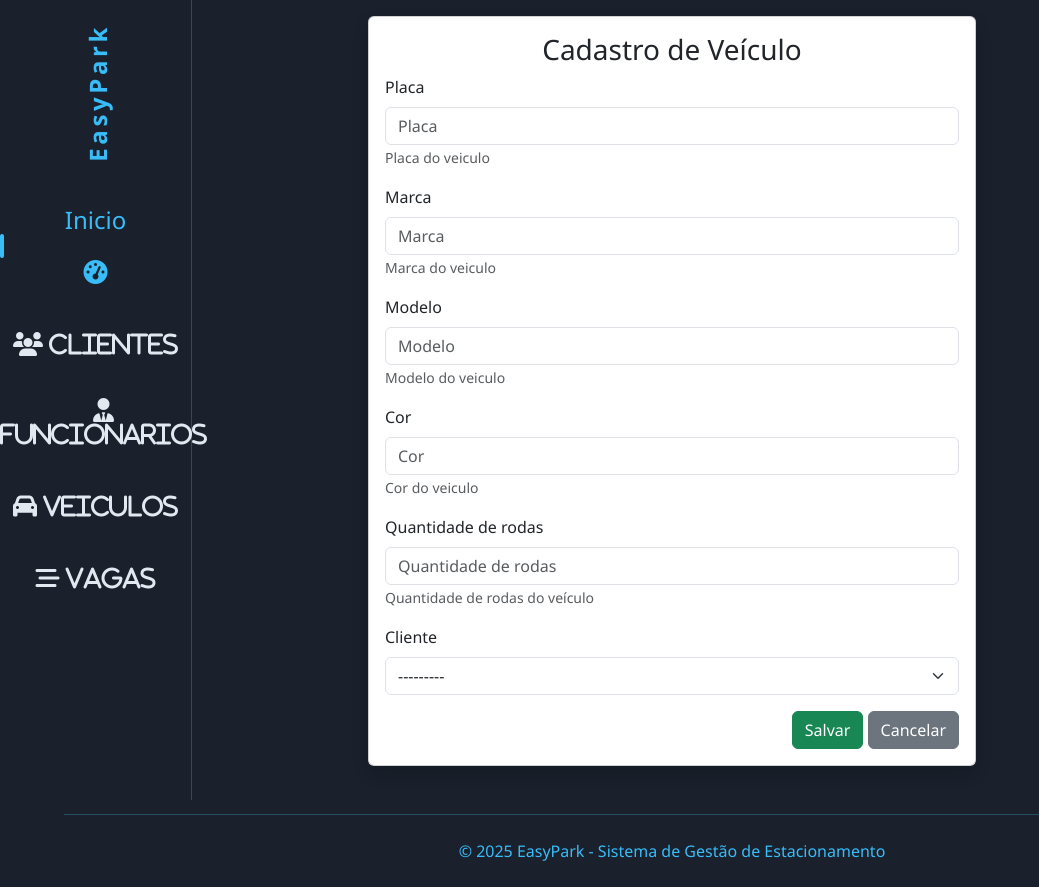
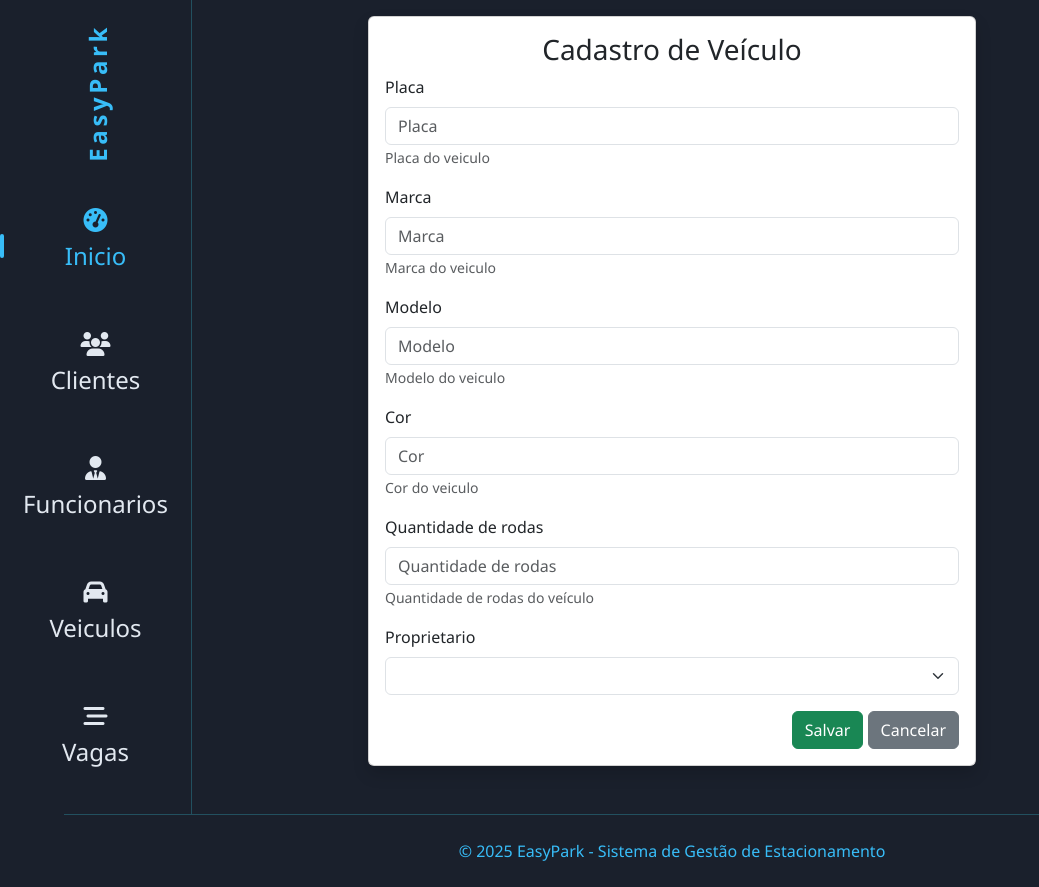
Before and after one commit to piovesannatanael/GESTO-Sistema_de_gestao_de_estacionamento, a Django app: page /veiculos/adicionar in a window 1280 px wide. Shown: the whole page, without its empty margins (0-1039 px from the left). Run offline with Django 5.2, Linux system fonts and the light colour scheme; data that the repository does not hold is empty; some libraries are stand-ins or nearby versions.

Commit message:
CRUDs completos

```diff
--- a/clientes/views.py
+++ b/clientes/views.py
@@ -1,5 +1,6 @@
 from itertools import chain
-
+from django.shortcuts import render
+from django.core.paginator import Paginator
 from django.contrib import messages
 from django.contrib.messages.views import SuccessMessageMixin
 from django.core.paginator import Paginator
@@ -91,8 +92,7 @@ class ClientePJDeleteView(SuccessMessageMixin, DeleteView):
     success_message = 'Empresa cliente excluída com sucesso!'
 
 
-from django.shortcuts import render
-from django.core.paginator import Paginator
+
 
 
 def ClientesView(request):
--- a/funcionarios/templates/funcionario_form.html
+++ b/funcionarios/templates/funcionario_form.html
@@ -1,7 +1,7 @@
 {% extends 'principal.html' %}
 {% load django_bootstrap5 %}
 {% block content %}
-    <div class="card shadow m-3 col-md-6 mx-auto">
+    <div id="dados" class="card shadow m-3 col-md-6 mx-auto">
         <div class="card-body">
             <div class="row">
                 <h3 class="text-center">Cadastro de funcionário</h3>
--- a/funcionarios/templates/funcionarios.html
+++ b/funcionarios/templates/funcionarios.html
@@ -37,7 +37,7 @@
                                             {{ funcionario.nome }} </a>
                                         </td>
                                         <td> {{ funcionario.fone }} </td>
-                                        <td> {{ funcionario.email }} </td>
+                                        <td> {{ funcionario.funcao }} </td>
                                         <td style="text-align: center">
                                             <a href="{% url 'funcionario_editar' funcionario.pk %}">
                                                 <span class="icon">
--- a/home/templates/head.html
+++ b/home/templates/head.html
@@ -56,9 +56,10 @@
      }
     #sidebar:hover{
     width: 15%;
-    transition: all 0.7s;
+    transition: all 0.3s;
     }
     #sidebar:hover p{
+    transition: all 2s;
     visibility: visible
     }
 
--- a/home/templates/principal.html
+++ b/home/templates/principal.html
@@ -12,28 +12,30 @@
     <div class="logo" aria-label="Logo Garagem Noturna">EasyPark</div>
     <ul class="nav flex-column" role="menu" aria-label="Navegação principal">
       <li class="nav-item" role="none">
-        <a href="{% url 'index' %}" class="nav-link active" role="menuitem" aria-current="page" title="Dashboard"><p>Inicio</p>
+        <a href="{% url 'index' %}" class="nav-link active" role="menuitem" aria-current="page" title="Dashboard">
           <i class="fas fa-tachometer-alt" aria-hidden="true"> </i>
+          <p>Inicio</p>
         </a>
       </li>
       <li class="nav-item" role="none">
         <a href="{% url 'clientes' %}" class="nav-link" role="menuitem" title="Clientes">
-          <i class="fas fa-users" aria-hidden="true"> Clientes</i>
+          <i class="fas fa-users" aria-hidden="true"> </i><p>Clientes</p>
+
         </a>
       </li>
       <li class="nav-item" role="none">
         <a href="{% url 'funcionarios' %}" class="nav-link" role="menuitem" title="Funcionários">
-          <i class="fas fa-user-tie" aria-hidden="true"> Funcionarios</i>
+          <i class="fas fa-user-tie" aria-hidden="true"></i><p>Funcionarios</p>
         </a>
       </li>
       <li class="nav-item" role="none">
         <a href="{% url 'veiculos' %}" class="nav-link" role="menuitem" title="Veículos">
-          <i class="fas fa-car" aria-hidden="true"> Veiculos</i>
+          <i class="fas fa-car" aria-hidden="true"></i><p>Veiculos</p>
         </a>
       </li>
       <li class="nav-item" role="none">
         <a href="{% url 'vagas' %}" class="nav-link" role="menuitem" title="Estadas">
-          <i class="fas fa-stream" aria-hidden="true"> Vagas</i>
+          <i class="fas fa-stream" aria-hidden="true"></i><p>Vagas</p>
         </a>
       </li>
     </ul>
--- a/home/templates/registros.html
+++ b/home/templates/registros.html
@@ -32,7 +32,7 @@
     </section>
 
     <section id="chart-container" aria-label="Gráfico de fluxo de veículos por hora">
-      <h2>Fluxo de Veículos por Hora</h2>
+      <h2>Fluxo de Veículos </h2>
       <canvas id="vehiclesFlowChart" role="img" aria-describedby="chart-desc"></canvas>
-      <p id="chart-desc" class="visually-hidden">Gráfico de barras mostrando o número de veículos que entraram no estacionamento por hora, das 6h às 23h.</p>
+      <p id="chart-desc" class="visually-hidden">Gráfico mostrando o número de veículos que entraram no estacionamento.</p>
     </section>
--- a/veiculos/forms.py
+++ b/veiculos/forms.py
@@ -1,3 +1,5 @@
+from itertools import chain
+
 from django import forms
 from django.contrib.contenttypes.models import ContentType
 
@@ -6,40 +8,46 @@ from veiculos.models import Veiculo
 
 
 class VeiculoModelForm(forms.ModelForm):
-    cliente = forms.ChoiceField(label='Cliente', required=True)
+    cliente_choice = forms.ChoiceField(label='Proprietario', required=True)
 
     class Meta:
         model = Veiculo
-        fields = ['placa', 'marca', 'modelo', 'cor', 'qtd_rodas']
+        fields = ['placa', 'marca', 'modelo', 'cor', 'qtd_rodas', 'cliente_choice']
 
     def __init__(self, *args, **kwargs):
         super().__init__(*args, **kwargs)
+        clientes = chain(
+            [(f"clientepf_{pf.id}", f"{pf.nome} (PF)") for pf in ClientePF.objects.all()],
+            [(f"clientepj_{pj.id}", f"{pj.empresa} (PJ)") for pj in ClientePJ.objects.all()],
+        )
+        self.fields['cliente_choice'].choices = list(clientes)
 
-        clientes_pf = ClientePF.objects.all()
-        clientes_pj = ClientePJ.objects.all()
-        choices = [('', '---------')]
+        if self.instance and self.instance.pk and self.instance.cliente:
+            cliente_obj = self.instance.cliente
+            content_type = ContentType.objects.get_for_model(cliente_obj)
+            if content_type.model == 'clientepf':
+                self.fields['cliente_choice'].initial = f'clientepf_{cliente_obj.id}'
+            else:
+                self.fields['cliente_choice'].initial = f'clientepj_{cliente_obj.id}'
 
-        for cliente in clientes_pf:
-            ct = ContentType.objects.get_for_model(cliente)
-            choices.append((f'{ct.id}-{cliente.id}', f'{cliente.nome} (PF)'))
 
-        for cliente in clientes_pj:
-            ct = ContentType.objects.get_for_model(cliente)
-            choices.append((f'{ct.id}-{cliente.id}', f'{cliente.nome} (PJ)'))
-
-        self.fields['cliente'].choices = choices
-
-        # mantem o cliente na edição
-        if self.instance and self.instance.pk and self.instance.cliente:
-            ct = ContentType.objects.get_for_model(self.instance.cliente)
-            self.fields['cliente'].initial = f'{ct.id}-{self.instance.cliente.id}'
-
-    def save(self, commit=True):
-        cliente_data = self.cleaned_data['cliente'].split('-')
-        content_type_id = int(cliente_data[0])
-        object_id = int(cliente_data[1])
-
-        self.instance.content_type_id = content_type_id
-        self.instance.object_id = object_id
-
-        return super().save(commit)
+        # super().__init__(*args, **kwargs)
+        #
+        # clientes_pf = ClientePF.objects.all()
+        # clientes_pj = ClientePJ.objects.all()
+        # choices = [('', '---------')]
+        #
+        # for cliente in clientes_pf:
+        #     ct = ContentType.objects.get_for_model(cliente)
+        #     choices.append((f'{ct.id}-{cliente.id}', f'{cliente.nome} (PF)'))
+        #
+        # for cliente in clientes_pj:
+        #     ct = ContentType.objects.get_for_model(cliente)
+        #     choices.append((f'{ct.id}-{cliente.id}', f'{cliente.nome} (PJ)'))
+        #
+        # self.fields['cliente'].choices = choices
+        #
+        # # mantem o cliente na edição
+        # if self.instance and self.instance.pk and self.instance.cliente:
+        #     ct = ContentType.objects.get_for_model(self.instance.cliente)
+        #     self.fields['cliente'].initial = f'{ct.id}-{self.instance.cliente.id}'
--- a/veiculos/templates/veiculos.html
+++ b/veiculos/templates/veiculos.html
@@ -49,7 +49,7 @@
                                                 <button type="button" class="btn-close" data-bs-dismiss="modal" aria-label="Close"></button>
                                             </div>
                                             <div class="modal-body">
-                                                <h6><strong>Dono:</strong> {{ veiculo.cliente.nome }}</h6>
+                                                <h6><strong>Dono:</strong> {{ veiculo.cliente_choice.nome }}</h6>
 
                                                 {% if veiculo.cliente.cpf %}
                                                     <p><strong>CPF:</strong> {{ veiculo.cliente.cpf }}</p>
--- a/veiculos/views.py
+++ b/veiculos/views.py
@@ -19,55 +19,38 @@ class VeiculosView(ListView):
         buscar = self.request.GET.get('buscar')
         qs = super(VeiculosView, self).get_queryset()
         if buscar:
-            qs = qs.filter(nome__icontains=buscar)
+            qs = qs.filter(placa__icontains=buscar)
 
         if qs.count() > 0:
             paginator = Paginator(qs, 1)
             listagem = paginator.get_page(self.request.GET.get('page'))
             return listagem
         else:
-            return messages.info(self.request, 'Nenhum produto cadastrado!')
+            return messages.info(self.request, 'Nenhum veiculo cadastrado!')
 
 
 class VeiculoAddView(SuccessMessageMixin, CreateView):
     model = Veiculo
-    form_class = VeiculoModelForm  # Use o formulário customizado
-    template_name = 'veiculo_form.html' # Troque pelo nome do seu template
-    success_url = reverse_lazy('veiculos') # Troque pela URL de sucesso
+    form_class = VeiculoModelForm
+    template_name = 'veiculo_form.html'
+    success_url = reverse_lazy('veiculos')
     success_message = 'Veículo cadastrado com sucesso!'
 
     def form_valid(self, form):
-        # Pega o valor escolhido no dropdown, ex: "clientepf_5"
         cliente_str = form.cleaned_data['cliente_choice']
         model_str, object_id = cliente_str.split('_')
 
-        # Converte a string do modelo para o modelo real
         if model_str == 'clientepf':
             model = ClientePF
         else:
             model = ClientePJ
 
-        # Pega o ContentType correspondente ao modelo
         content_type = ContentType.objects.get_for_model(model)
 
-        # Atribui o content_type e o object_id à instância do Veiculo
-        # antes de salvá-la
-        self.object = form.save(commit=False)
-        self.object.content_type = content_type
-        self.object.object_id = object_id
-        self.object.save()
+        form.instance.content_type = content_type
+        form.instance.object_id = int(object_id)
 
         return super().form_valid(form)
-
-# class VeiculoAddView(SuccessMessageMixin, CreateView):
-#     model = Veiculo
-#     form_class = VeiculoModelForm
-#     template_name = 'veiculo_form.html'
-#     success_url = reverse_lazy('veiculos')
-#     success_message = 'Veículo cadastrado com sucesso!'
-#
-#
-# #     criar filtro com join para mostar cliente
 
 
 class VeiculoUpdateView(SuccessMessageMixin, UpdateView):
@@ -77,6 +60,23 @@ class VeiculoUpdateView(SuccessMessageMixin, UpdateView):
     success_url = reverse_lazy('veiculos')
     success_message = 'Veículo atualizado com sucesso!'
 
+    def form_valid(self, form):
+        cliente_str = form.cleaned_data.get('cliente_choice')
+        tipo, pk_str = cliente_str.split('_', 1)
+        pk = int(pk_str)
+
+        if tipo == 'clientepf':
+            model = ClientePF
+        else:
+            model = ClientePJ
+
+        content_type = ContentType.objects.get_for_model(model)
+
+        form.instance.content_type = content_type
+        form.instance.object_id = pk
+
+        return super().form_valid(form)
+
 class VeiculoDeleteView(SuccessMessageMixin, DeleteView):
     model = Veiculo
     template_name = 'veiculo_apagar.html'
```
Also changed, not shown: funcionarios/templates/funcionario_apagar.html (+4 -4 lines), veiculos/models.py (+50 -35 lines), pessoas/emote.png (added), veiculos/migrations/0002_alter_veiculo_options_remove_veiculo_cliente_pf_and_more.py (added).
